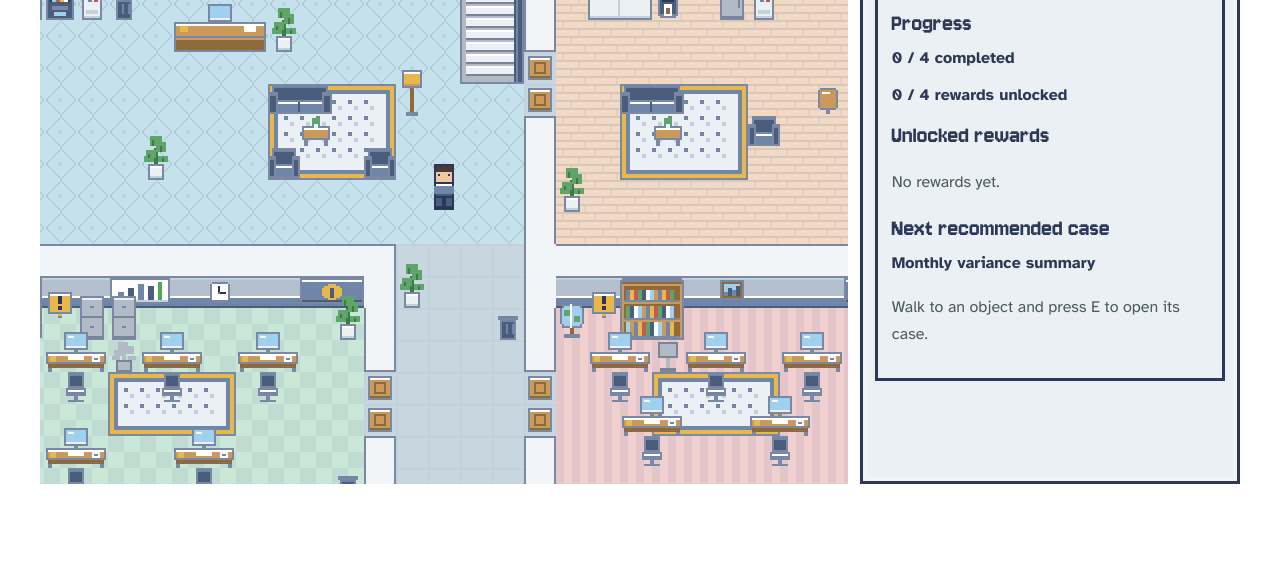
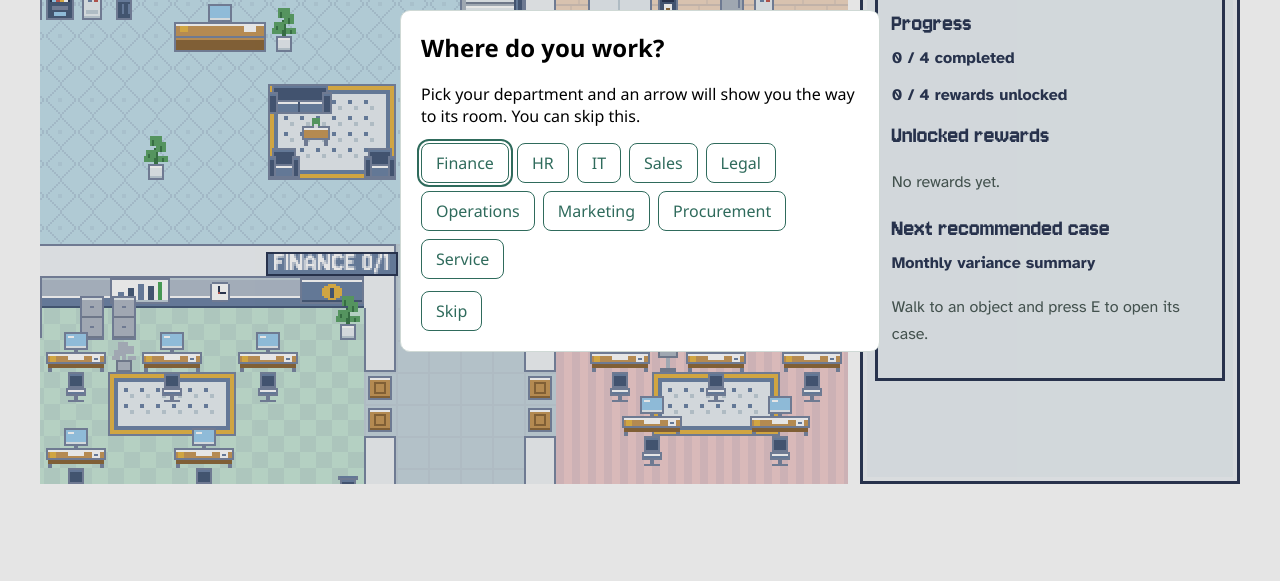
Before and after one commit to xdzhangme/simple-game-art-try, a website built with Vite: page index.html in a window 1280 px wide. Shown: the part 219-800 px from the top of the page. Built offline with nearby package versions, Linux system fonts and the light colour scheme; animation ran at ten frames a second.

Commit message:
Add room markers, progress signs, decor and first-run guidance (#16)
Co-authored-by: Copilot App <223556219+Copilot@users.noreply.github.com>

```diff
--- a/src/art/sprites.js
+++ b/src/art/sprites.js
@@ -711,6 +711,30 @@ function bubble() {
   });
 }
 
+function bubbleDone() {
+  return draw(12, 14, (d) => {
+    d.box(0, 0, 12, 11, 'd', { hl: 'W' });
+    d.rect(5, 11, 2, 2, 'o');
+    d.px(5, 11, 'd');
+    d.px(6, 11, 'd');
+    d.rect(2, 5, 2, 2, 'W');
+    d.rect(4, 6, 2, 2, 'W');
+    d.rect(6, 4, 2, 2, 'W');
+    d.rect(8, 2, 2, 2, 'W');
+  });
+}
+
+// Guide arrow pointing down (the caller bobs it)
+function guideArrow() {
+  return draw(14, 14, (d) => {
+    d.rect(0, 0, 14, 14, 'o');
+    d.rect(1, 1, 12, 12, 'm');
+    d.rect(5, 2, 4, 5, 'i');
+    d.rect(3, 7, 8, 2, 'i');
+    d.rect(5, 9, 4, 2, 'i');
+  });
+}
+
 function sparkle() {
   return draw(8, 8, (d) => {
     d.rect(3, 0, 2, 8, 'W');
@@ -827,6 +851,8 @@ export const SPRITES = {
   stairs: stairs(),
   'meeting-table': meetingTable(),
   bubble: bubble(),
+  'bubble-done': bubbleDone(),
+  'guide-arrow': guideArrow(),
   sparkle: sparkle(),
   'reward-plant-fern': rewardPlant(),
   'reward-poster-welcome': rewardPoster(),
--- /dev/null
+++ b/src/guide.js
@@ -0,0 +1,71 @@
+import { t } from './i18n.js';
+import { DEPT_KEY, pickableRooms } from './rooms.js';
+
+const SKIP = 'none';
+const ARRIVED_KEY = 'department-arrived';
+
+function read(key) {
+  try {
+    return localStorage.getItem(key);
+  } catch {
+    return null;
+  }
+}
+
+function write(key, value) {
+  try {
+    localStorage.setItem(key, value);
+  } catch {
+    // Storage unavailable: the choice lasts for this page view only.
+  }
+}
+
+// First-run department pick and the guide arrow state. Picking is optional (Skip).
+export function initGuide(map, host) {
+  let chosen = read(DEPT_KEY);
+  let arrived = read(ARRIVED_KEY) === '1';
+
+  function openPicker() {
+    const dialog = document.createElement('dialog');
+    dialog.id = 'department-dialog';
+    const title = document.createElement('h2');
+    title.textContent = t('pick.title');
+    const text = document.createElement('p');
+    text.textContent = t('pick.body');
+    const list = document.createElement('div');
+    list.className = 'pick-list';
+    const choose = (value) => {
+      chosen = value;
+      write(DEPT_KEY, value);
+      dialog.close();
+      dialog.remove();
+    };
+    pickableRooms(map).forEach((r) => {
+      const b = document.createElement('button');
+      b.type = 'button';
+      b.className = 'dis';
+      b.textContent = r.name;
+      b.addEventListener('click', () => choose(r.id));
+      list.append(b);
+    });
+    const skip = document.createElement('button');
+    skip.type = 'button';
+    skip.className = 'dis';
+    skip.textContent = t('pick.skip');
+    skip.addEventListener('click', () => choose(SKIP));
+    dialog.append(title, text, list, skip);
+    host.append(dialog);
+    dialog.showModal();
+  }
+
+  if (chosen === null) openPicker();
+
+  return {
+    // Room id to guide the player to, or null once they arrived or skipped.
+    target: () => (chosen && chosen !== SKIP && !arrived ? chosen : null),
+    arrive() {
+      arrived = true;
+      write(ARRIVED_KEY, '1');
+    },
+  };
+}
--- a/src/i18n.js
+++ b/src/i18n.js
@@ -13,6 +13,9 @@ const strings = {
     'tab.start': 'How to start',
     'tab.rai': 'Responsible AI',
     'game.placeholder': 'Walk to an object and press E to open its case.',
+    'pick.title': 'Where do you work?',
+    'pick.body': 'Pick your department and an arrow will show you the way to its room. You can skip this.',
+    'pick.skip': 'Skip',
     'panel.idle.title': 'Today',
     'panel.progress': 'Progress',
     'panel.completed': 'completed',
@@ -61,6 +64,9 @@ const strings = {
     'tab.start': 'Hoe te beginnen',
     'tab.rai': 'Verantwoorde AI',
     'game.placeholder': 'Loop naar een object en druk op E om de case te openen.',
+    'pick.title': 'Waar werk jij?',
+    'pick.body': 'Kies je afdeling en een pijl wijst je de weg naar die ruimte. Je kunt dit overslaan.',
+    'pick.skip': 'Overslaan',
     'panel.idle.title': 'Vandaag',
     'panel.progress': 'Voortgang',
     'panel.completed': 'voltooid',
--- a/src/interactables.js
+++ b/src/interactables.js
@@ -34,13 +34,15 @@ export function nearestInteractable(map, objects, player) {
   return best;
 }
 
-// Yellow "!" bubble over each bound object (the object art itself is a map prop);
-// the E prompt is drawn above the object that is in range.
-export function drawInteractables(ctx, map, objects, active, camX, camY, colors) {
+// Bubble over each bound object in the current room only: yellow "!" = not done, green check = done.
+// The E prompt is drawn above the object that is in range.
+export function drawInteractables(ctx, map, objects, active, camX, camY, colors, room = null, isDone = () => false) {
   const t = map.tileSize;
-  const bubble = sprite('bubble');
+  const open = sprite('bubble');
+  const done = sprite('bubble-done');
   for (const o of objects) {
-    ctx.drawImage(bubble, Math.round(o.x * t - camX + t / 2 - 6), Math.round(o.y * t - camY - 24));
+    if (!room || o.x < room.x || o.x >= room.x + room.w || o.y < room.y || o.y >= room.y + room.h) continue;
+    ctx.drawImage(isDone(o.useCaseId) ? done : open, Math.round(o.x * t - camX + t / 2 - 6), Math.round(o.y * t - camY - 24));
   }
   if (!active) return;
   const px = active.x * t - camX + t / 2;
--- a/src/main.js
+++ b/src/main.js
@@ -10,7 +10,9 @@ import { drawInteractables, loadObjects, nearestInteractable } from './interacta
 import { initRules } from './rules.js';
 import { drawProp, propBase, sprite } from './art/atlas.js';
 import { initCardPanel } from './panel.js';
-import { isCompleted, onProgressChange } from './progress.js';
+import { isCompleted, completedIds, onProgressChange } from './progress.js';
+import { decorLevel, decorSpots, doorFor, roomAtPixel, roomProgress } from './rooms.js';
+import { initGuide } from './guide.js';
 
 document.title = config.companyName;
 document.getElementById('badge').textContent = config.badge;
@@ -86,7 +88,54 @@ function drawSparkle(ctx, map, p, camX, camY, age) {
 function playerColors() {
   const css = getComputedStyle(document.documentElement);
   const v = (name) => css.getPropertyValue(name).trim();
-  return { outline: v('--ink'), marker: v('--marker') };
+  return { outline: v('--ink'), marker: v('--marker'), done: v('--done'), accent: v('--accent'), onAccent: v('--on-accent') };
+}
+
+const guide = initGuide(officeMap, document.body);
+const caseRooms = officeMap.rooms.filter((r) => r.type === 'department' || r.type === 'general');
+const signs = new Map(
+  caseRooms.map((r) => [r.id, officeMap.props.find((p) => p.sprite.startsWith('sign-') && p.x >= r.x && p.x < r.x + r.w && p.y === r.y - 1)]),
+);
+
+// Extra decor props for rooms whose progress has grown.
+function decorProps() {
+  const done = completedIds();
+  return caseRooms.flatMap((r) => decorSpots(officeMap, r).slice(0, decorLevel(roomProgress(r, useCases, done))));
+}
+
+// Progress plate ("FINANCE 2/5") above each room sign.
+function drawRoomSigns(ctx, camX, camY, colors) {
+  const t = officeMap.tileSize;
+  const done = completedIds();
+  ctx.font = '12px "Jersey 10", monospace';
+  ctx.textAlign = 'center';
+  ctx.textBaseline = 'alphabetic';
+  caseRooms.forEach((r) => {
+    const sign = signs.get(r.id);
+    const prog = roomProgress(r, useCases, done);
+    if (!sign || !prog.total) return;
+    const label = `${r.name.toUpperCase()} ${prog.done}/${prog.total}`;
+    const w = Math.ceil(ctx.measureText(label).width) + 6;
+    const cx = sign.x * t + t - camX;
+    const y = sign.y * t - 11 - camY;
+    ctx.fillStyle = colors.outline;
+    ctx.fillRect(Math.round(cx - w / 2) - 1, y - 1, w + 2, 12);
+    ctx.fillStyle = prog.done === prog.total ? colors.done : colors.accent;
+    ctx.fillRect(Math.round(cx - w / 2), y, w, 10);
+    ctx.fillStyle = colors.onAccent;
+    ctx.fillText(label, Math.round(cx), y + 8);
+  });
+}
+
+// Bobbing arrow above the door of the room picked on first run.
+function drawGuideArrow(ctx, now, camX, camY) {
+  const id = guide.target();
+  const room = officeMap.rooms.find((r) => r.id === id);
+  const door = room && doorFor(officeMap, room);
+  if (!door) return;
+  const t = officeMap.tileSize;
+  const bob = Math.round(Math.sin(now / 200) * 3);
+  ctx.drawImage(sprite('guide-arrow'), Math.round(door.x * t + t / 2 - 7 - camX), Math.round(door.y * t - 20 - camY + bob));
 }
 
 const mapView = createMapView(
@@ -96,7 +145,7 @@ const mapView = createMapView(
   (ctx, camX, camY) => {
     const colors = playerColors();
     const t = officeMap.tileSize;
-    const props = (officeMap.props ?? []).filter((p) => {
+    const props = [...(officeMap.props ?? []), ...decorProps()].filter((p) => {
       const x = p.x * t - camX;
       const y = (p.y + (p.h ?? 1)) * t - camY;
       return x > -80 && x < 1400 && y > -8 && y < 1400;
@@ -118,7 +167,11 @@ const mapView = createMapView(
       const at = sparkles.get(p.useCaseId);
       if (unlocked && at !== undefined && now - at < SPARKLE_MS) drawSparkle(ctx, officeMap, p, camX, camY, (now - at) / SPARKLE_MS);
     });
-    drawInteractables(ctx, officeMap, objects, active, camX, camY, colors);
+    const room = roomAtPixel(officeMap, player.x, player.y - 2);
+    if (room && room.id === guide.target()) guide.arrive();
+    drawRoomSigns(ctx, camX, camY, colors);
+    drawInteractables(ctx, officeMap, objects, active, camX, camY, colors, room, isCompleted);
+    drawGuideArrow(ctx, now, camX, camY);
   },
 );
 loadTheme();
--- /dev/null
+++ b/src/rooms.js
@@ -0,0 +1,83 @@
+// Room-level progress, extra decor and first-run guidance (docs/VISUAL-SPEC.md sections 7 and 8).
+import { tileAt } from './tilemap.js';
+
+export const DEPT_KEY = 'department';
+
+// Rooms that carry use cases: department rooms and the general meeting room.
+const caseRoom = (r) => r.type === 'department' || r.type === 'general';
+// Room dept ids that differ from the use case department ids.
+const DEPT_ALIAS = { ops: 'operations' };
+
+export const roomDept = (room) => (room.type === 'general' ? 'general' : DEPT_ALIAS[room.dept] ?? room.dept);
+
+export function roomAtPixel(map, x, y) {
+  const t = map.tileSize;
+  const col = Math.floor(x / t);
+  const row = Math.floor(y / t);
+  return map.rooms.find((r) => col >= r.x && col < r.x + r.w && row >= r.y && row < r.y + r.h) ?? null;
+}
+
+export function roomUseCases(room, useCases) {
+  const dept = roomDept(room);
+  return useCases.filter((u) => u.meta.department === dept);
+}
+
+// { done, total } for a room, from the completed id list.
+export function roomProgress(room, useCases, completed) {
+  const cases = roomUseCases(room, useCases);
+  const done = new Set(completed);
+  return { done: cases.filter((u) => done.has(u.id)).length, total: cases.length };
+}
+
+// 0..3 extra decor pieces: a rug after the first case, a lamp at half, frames once the room is complete.
+export function decorLevel({ done, total }) {
+  if (!total || !done) return 0;
+  return 1 + (done >= Math.ceil(total / 2) ? 1 : 0) + (done >= total ? 1 : 0);
+}
+
+const cache = new WeakMap();
+
+// Free spots for extra decor, found once per room: a rug, a lamp and a wall frame.
+export function decorSpots(map, room) {
+  let byRoom = cache.get(map);
+  if (!byRoom) cache.set(map, (byRoom = new Map()));
+  if (byRoom.has(room.id)) return byRoom.get(room.id);
+  const taken = new Set();
+  const take = (x, y, w, h) => {
+    for (let j = 0; j < h; j++) for (let i = 0; i < w; i++) taken.add(`${x + i},${y + j}`);
+  };
+  map.props.forEach((p) => take(p.x, p.y, p.w ?? 1, p.h ?? 1));
+  (map.slots ?? []).forEach((s) => take(s.x, s.y, 1, 2));
+  (map.objects ?? []).forEach((o) => take(o.x, o.y, 4, 2));
+  const free = (x, y, w, h, kind) => {
+    for (let j = 0; j < h; j++) {
+      for (let i = 0; i < w; i++) {
+        if (taken.has(`${x + i},${y + j}`) || tileAt(map, x + i, y + j) !== kind) return false;
+      }
+    }
+    return true;
+  };
+  const find = (w, h, kind, rows, cols) => {
+    for (const y of rows) for (const x of cols) if (free(x, y, w, h, kind)) return { x, y };
+    return null;
+  };
+  const cols = Array.from({ length: room.w }, (_, i) => room.x + i);
+  const floorRows = Array.from({ length: room.h }, (_, i) => room.y + room.h - 1 - i);
+  const spots = [
+    { sprite: 'rug-3x2', w: 3, h: 2, layer: 'floor', ...find(3, 2, 'floor', floorRows.slice(1), cols) },
+    { sprite: 'lamp', w: 1, h: 1, ...find(1, 1, 'floor', floorRows, [...cols].reverse()) },
+    { sprite: 'frame', w: 1, h: 1, ...find(1, 1, 'wallface', [room.y - 2, room.y - 1], cols) },
+  ].filter((s) => s.x !== undefined);
+  byRoom.set(room.id, spots);
+  return spots;
+}
+
+// The door tile (map coordinates) that leads into a room from the corridor.
+export function doorFor(map, room) {
+  const side = map.doors.filter((d) => d.y >= room.y && d.y < room.y + room.h && (d.x === room.x - 1 || d.x === room.x + room.w));
+  return side[0] ?? null;
+}
+
+export function pickableRooms(map) {
+  return map.rooms.filter(caseRoom).filter((r) => r.type === 'department');
+}
--- a/src/style.css
+++ b/src/style.css
@@ -213,6 +213,13 @@ dialog {
   padding: 20px;
 }
 
+.pick-list {
+  display: flex;
+  flex-wrap: wrap;
+  gap: 8px;
+  margin-bottom: 12px;
+}
+
 dialog h2 {
   margin-top: 0;
 }
```
